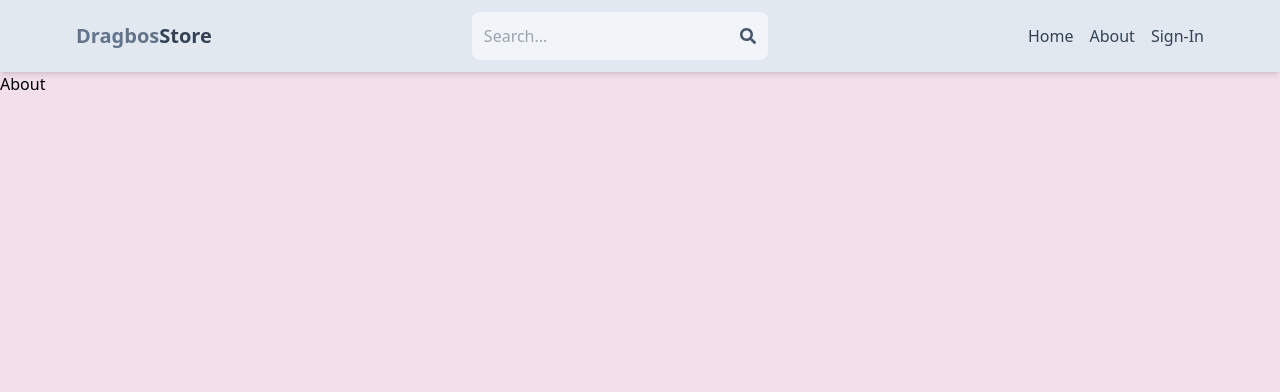
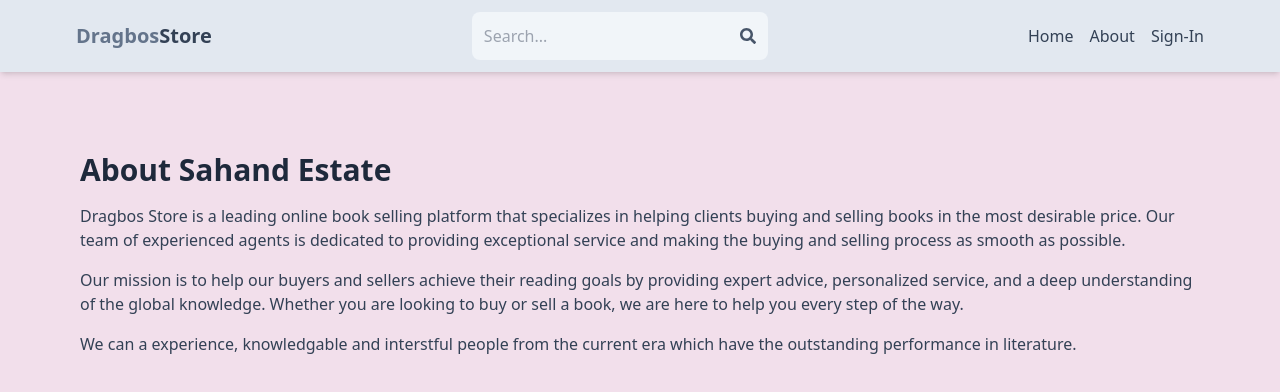
Before and after one commit to drakeRAGE/WebBookStore, a React (Vite) app in the folder book/: page /about in a window 1280 px wide. Shown: the top 392 px of the page. Built offline with nearby package versions, Linux system fonts and the light colour scheme; no server answers.

Commit message:
complete about page ui

```diff
--- a/book/src/pages/About.jsx
+++ b/book/src/pages/About.jsx
@@ -2,6 +2,13 @@ import React from 'react'
 
 export default function About() {
   return (
-    <div>About</div>
+    <div className='py-20 px-4 max-w-6xl mx-auto'>
+      <h1 className='text-3xl font-bold mb-4 text-slate-800'>About Sahand Estate</h1>
+      <p className='mb-4 text-slate-700'>Dragbos Store is a leading online book selling platform that specializes in helping clients buying and selling books in the most desirable price. Our team of experienced agents is dedicated to providing exceptional service and making the buying and selling process as smooth as possible.</p>
+      <p className='mb-4 text-slate-700'>
+      Our mission is to help our buyers and sellers achieve their reading goals by providing expert advice, personalized service, and a deep understanding of the global knowledge. Whether you are looking to buy or sell a book, we are here to help you every step of the way.
+      </p>
+      <p className='mb-4 text-slate-700'>We can a experience, knowledgable and interstful people from the current era which have the outstanding performance in literature.</p>
+    </div>
   )
 }
```
